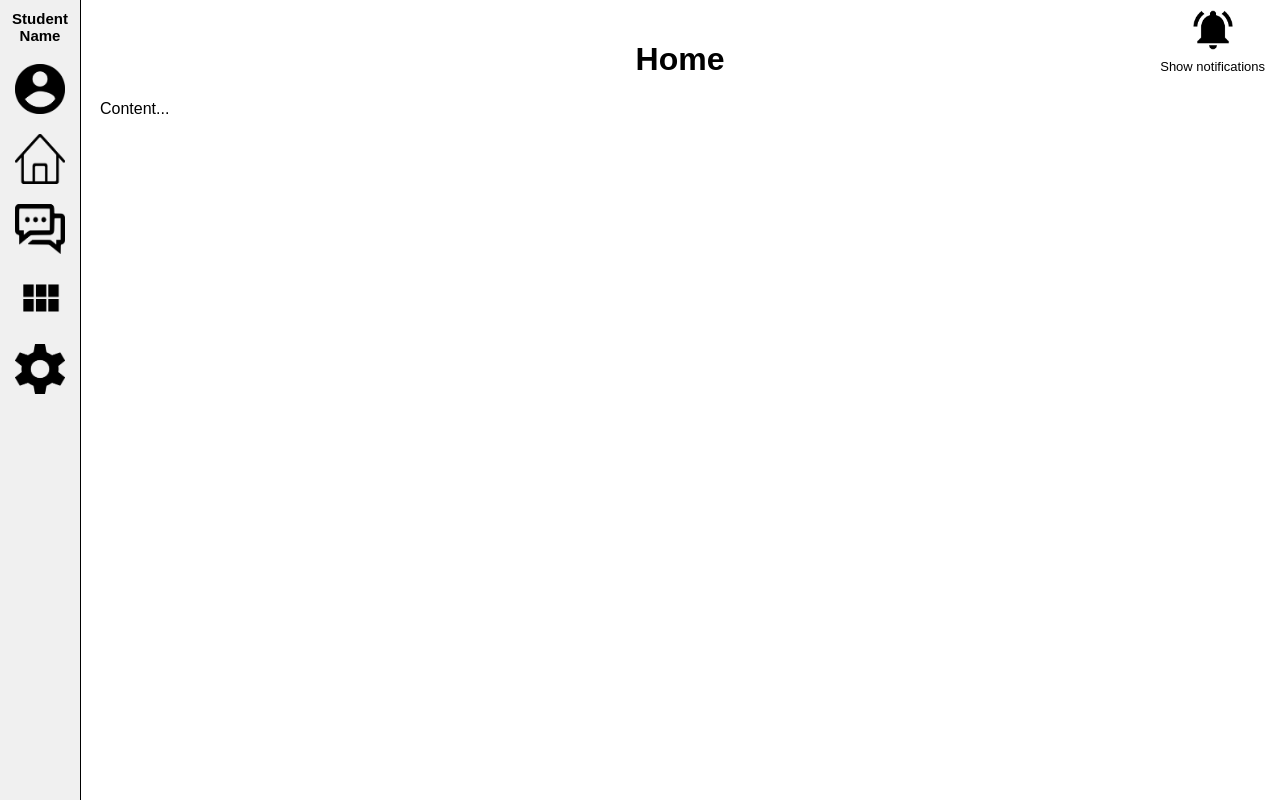
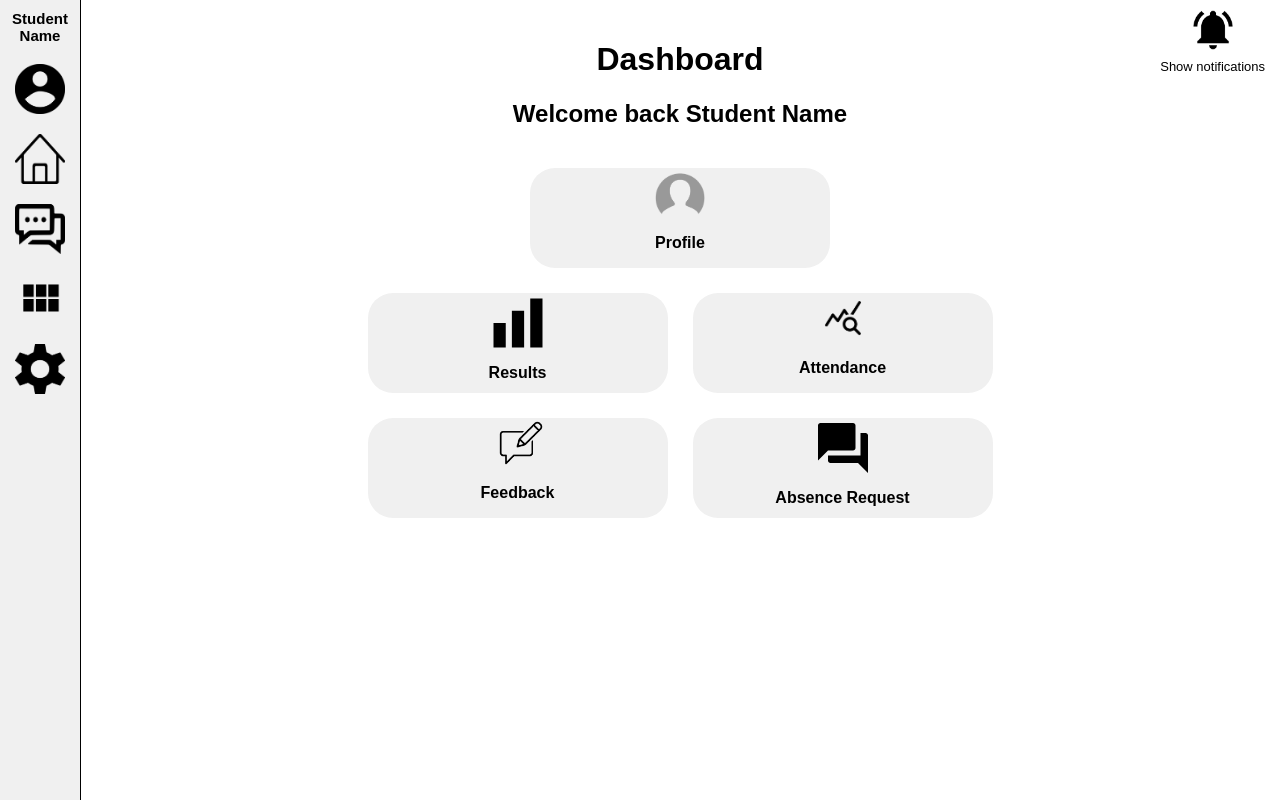
Before and after one commit to billonium4535/software-engineering-team-3-website, a plain HTML site: page html/index.html in a window 1280 px wide. Drawn offline with Linux system fonts and the light colour scheme.

Commit message:
Finished index.html

```diff
--- a/html/index.html
+++ b/html/index.html
@@ -4,7 +4,7 @@
 <html>
 <head>
 	<!-- Sets the title of the page -->
-	<title>Home</title>
+	<title>Dashboard</title>
 	<!-- Link to the stylesheet -->
 	<link rel="stylesheet" type="text/css" href="../css/styles.css">
 </head>
@@ -24,8 +24,32 @@
 	<!-- Create a div for the main content area -->
 	<div class="main-content">
 		<!-- Add the page title and content to the main content area -->
-		<h1 class="page-title">Home</h1>
-		<p>Content...</p>
+		<h1 class="page-title">Dashboard</h1>
+		<h2 class="page-title">Welcome back Student Name</h2>
+		<div class="index-profile-box">
+			<img src="../images/profile-img.png" style="width: 50px; height: 50px;">
+			<p><b>Profile</b></p>
+		</div>
+		<div class="index-column">
+			<div class="index-other-box">
+				<img src="../images/status.svg" style="width: 50px; height: 50px; padding-top: 10px;">
+				<p><b>Results</b></p>
+			</div>
+			<div class="index-other-box">
+				<img src="../images/attendance.png" style="width: 50px; height: 50px;">
+				<p><b>Attendance</b></p>
+			</div>
+		</div>
+		<div class="index-column">
+			<div class="index-other-box">
+				<img src="../images/feedback.png" style="width: 50px; height: 50px; padding-left: 6px;">
+				<p><b>Feedback</b></p>
+			</div>
+			<div class="index-other-box">
+				<img src="../images/absence-request.svg" style="width: 50px; height: 50px; padding-top: 10px;">
+				<p><b>Absence Request</b></p>
+			</div>
+		</div>
 	</div>
 
 	<!-- Creates a div for the notifications area -->
```
